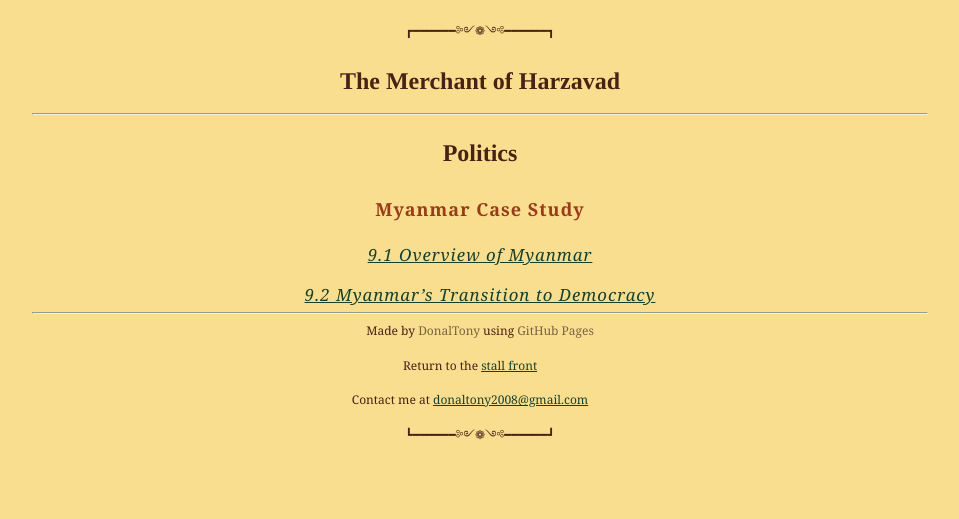
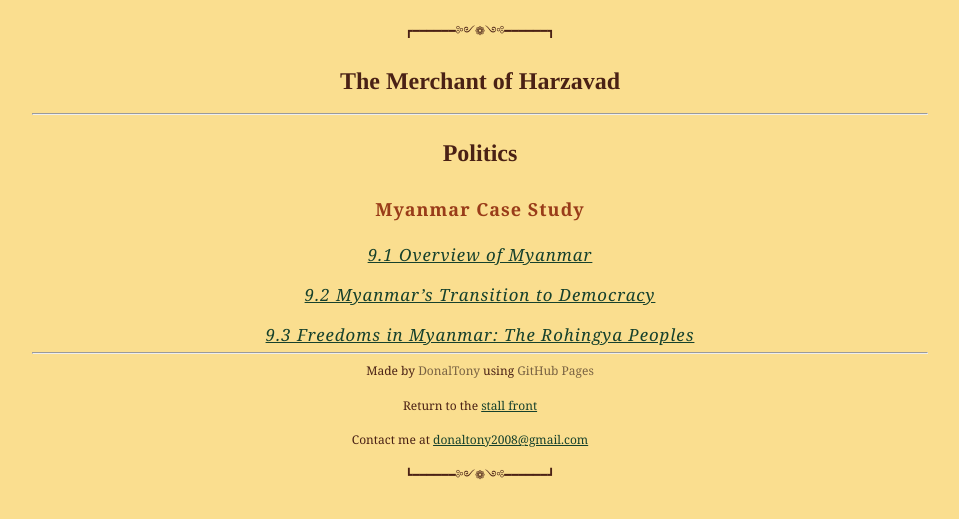
Before and after one commit to dvaraka/the-merchant, a Jekyll site: the page built from notes/year9/hass/politics/politics.md, in a window 1280 px wide. Shown: the top 519 px of the page, without its empty margins (160-1119 px from the left). Built offline with Jekyll 4.4.1, drawn with Linux system fonts in a browser that asks for light colours; our own code applies the rules of GitHub Pages for plain Markdown files.

Commit message:
Update politics.md

```diff
--- a/notes/year9/hass/politics/politics.md
+++ b/notes/year9/hass/politics/politics.md
@@ -7,3 +7,4 @@
 ## Myanmar Case Study
 ### [9.1 Overview of Myanmar](/the-merchant/notes/year9/hass/politics/myanmar-case-study/overview.html)
 ### [9.2 Myanmar's Transition to Democracy](/the-merchant/notes/year9/hass/politics/myanmar-case-study/transition-to-democracy.html)
+### [9.3 Freedoms in Myanmar: The Rohingya Peoples](/the-merchant/notes/year9/hass/politics/myanmar-case-study/freedoms-in-myanmar.md)
```
